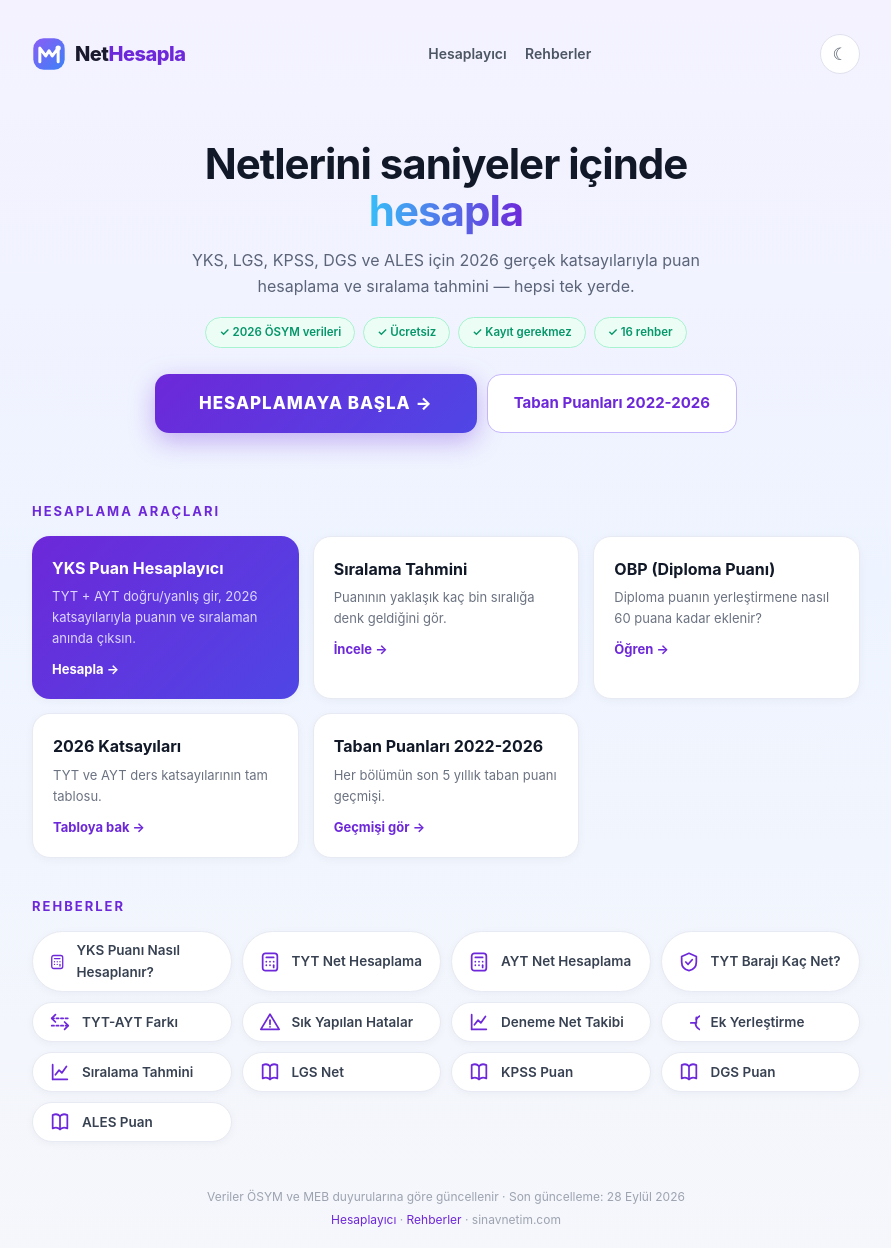
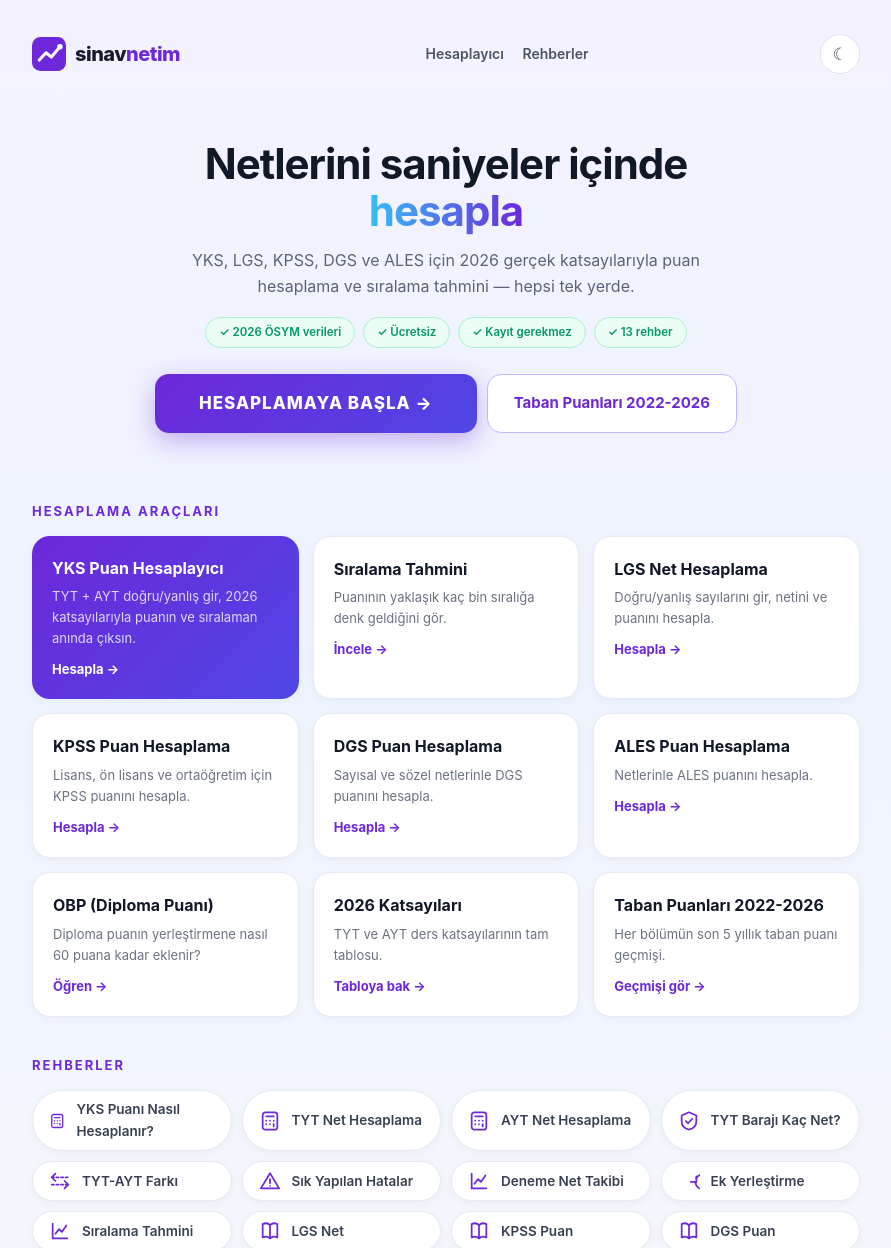
Before and after one commit to mkonline10/sinavnetim, a plain HTML site: page index.html in a window 1280 px wide. Shown: the top 1248 px of the page, without its empty margins (194-1085 px from the left). Drawn offline with Linux system fonts and the light colour scheme.

Commit message:
Add files via upload

```diff
--- a/index.html
+++ b/index.html
@@ -67,6 +67,25 @@
   body.tema-koyu .cta2 { background: #1b1b28; border-color: #4c3a78; color: #c4b5fd; }
   body.tema-koyu .cta2:hover { background: #2b2140; }
 </style>
+<link rel="icon" href="favicon.svg" type="image/svg+xml">
+<link rel="icon" href="favicon-32.png" sizes="32x32" type="image/png">
+<link rel="shortcut icon" href="favicon.ico">
+<link rel="apple-touch-icon" href="apple-touch-icon.png">
+<meta name="theme-color" content="#6d28d9">
+<link rel="canonical" href="https://sinavnetim.com/">
+<meta property="og:type" content="website">
+<meta property="og:site_name" content="sinavnetim.com">
+<meta property="og:locale" content="tr_TR">
+<meta property="og:title" content="sinavnetim.com — YKS, LGS, KPSS Net ve Puan Hesaplama">
+<meta property="og:description" content="YKS, LGS, KPSS, DGS ve ALES net ve puan hesaplama. Ücretsiz, kayıtsız, saniyeler içinde.">
+<meta property="og:url" content="https://sinavnetim.com/">
+<meta property="og:image" content="https://sinavnetim.com/og-image.png">
+<meta property="og:image:width" content="1200">
+<meta property="og:image:height" content="630">
+<meta name="twitter:card" content="summary_large_image">
+<meta name="twitter:title" content="sinavnetim.com — YKS, LGS, KPSS Net ve Puan Hesaplama">
+<meta name="twitter:description" content="Netlerini saniyeler içinde hesapla. Ücretsiz, kayıt gerekmez.">
+<meta name="twitter:image" content="https://sinavnetim.com/og-image.png">
 <meta name="google-site-verification" content="hC3FCywEa1X5X2-nJQ16MJ50VPUu-BHk4L2NOMPrXtA" />
 <script src="https://cdn.counter.dev/script.js" data-id="879c2efc-1b4e-4c6e-af39-744c50ae3f02" data-utcoffset="3"></script>
 </head>
@@ -74,15 +93,12 @@
 <div class="kapsayici">
   <header>
     <a class="logo" href="index.html">
-      <svg width="34" height="34" viewBox="0 0 26 26">
-        <defs><linearGradient id="lg" x1="0" y1="0" x2="1" y2="1">
-          <stop offset="0" stop-color="#8b5cf6"/><stop offset="1" stop-color="#3b82f6"/>
-        </linearGradient></defs>
-        <rect x="1" y="1" width="24" height="24" rx="8" fill="url(#lg)"/>
-        <path d="M6 19 L6 8.5 L10.5 14.5 L13 10.5 L15.5 14.5 L20 8.5 L20 19" stroke="#fff" stroke-width="2.3" fill="none" stroke-linecap="round" stroke-linejoin="round"/>
-        <circle cx="20" cy="8.5" r="2" fill="#fff"/>
+      <svg width="34" height="34" viewBox="0 0 56 56" aria-hidden="true">
+        <rect width="56" height="56" rx="14" fill="#6d28d9"/>
+        <polyline points="12,38 23,26 32,33 46,16" stroke="#fff" stroke-width="5" fill="none" stroke-linecap="round" stroke-linejoin="round"/>
+        <circle cx="46" cy="16" r="4.5" fill="#fff"/>
       </svg>
-      <span style="font-size:20px;font-weight:800;letter-spacing:-0.5px">Net<span style="color:#6d28d9">Hesapla</span></span>
+      <span style="font-size:20px;font-weight:800;letter-spacing:-0.5px">sinav<span style="color:#6d28d9">netim</span></span>
     </a>
     <nav>
       <a href="yks-hesaplama.html">Hesaplayıcı</a>
@@ -98,7 +114,7 @@
       <span>✓ 2026 ÖSYM verileri</span>
       <span>✓ Ücretsiz</span>
       <span>✓ Kayıt gerekmez</span>
-      <span>✓ 16 rehber</span>
+      <span>✓ 13 rehber</span>
     </div>
     <div class="cta-satir">
       <a class="cta" href="yks-hesaplama.html">HESAPLAMAYA BAŞLA →</a>
@@ -117,6 +133,26 @@
       <div class="a-t">Sıralama Tahmini</div>
       <div class="a-d">Puanının yaklaşık kaç bin sıralığa denk geldiğini gör.</div>
       <div class="a-ok">İncele →</div>
+    </a>
+    <a class="arac" href="lgs-net-hesaplama.html">
+      <div class="a-t">LGS Net Hesaplama</div>
+      <div class="a-d">Doğru/yanlış sayılarını gir, netini ve puanını hesapla.</div>
+      <div class="a-ok">Hesapla →</div>
+    </a>
+    <a class="arac" href="kpss-puan-hesaplama.html">
+      <div class="a-t">KPSS Puan Hesaplama</div>
+      <div class="a-d">Lisans, ön lisans ve ortaöğretim için KPSS puanını hesapla.</div>
+      <div class="a-ok">Hesapla →</div>
+    </a>
+    <a class="arac" href="dgs-puan-hesaplama.html">
+      <div class="a-t">DGS Puan Hesaplama</div>
+      <div class="a-d">Sayısal ve sözel netlerinle DGS puanını hesapla.</div>
+      <div class="a-ok">Hesapla →</div>
+    </a>
+    <a class="arac" href="ales-puan-hesaplama.html">
+      <div class="a-t">ALES Puan Hesaplama</div>
+      <div class="a-d">Netlerinle ALES puanını hesapla.</div>
+      <div class="a-ok">Hesapla →</div>
     </a>
     <a class="arac" href="obp-diploma-puani.html">
       <div class="a-t">OBP (Diploma Puanı)</div>
@@ -154,7 +190,11 @@
 
   <footer>
     Veriler ÖSYM ve MEB duyurularına göre güncellenir · Son güncelleme: 28 Eylül 2026<br>
-    <a href="yks-hesaplama.html">Hesaplayıcı</a> · <a href="#rehberler">Rehberler</a> · sinavnetim.com
+    sinavnetim.com resmi bir kurum değildir. Hesaplamalar tahminidir; kesin sonuçlar için ÖSYM ve MEB duyurularını esas alın.<br>
+    <a href="yks-hesaplama.html">Hesaplayıcı</a> · <a href="#rehberler">Rehberler</a> ·
+    <a href="hakkinda.html">Hakkında</a> · <a href="iletisim.html">İletişim</a> ·
+    <a href="gizlilik-politikasi.html">Gizlilik Politikası</a><br>
+    © 2026 sinavnetim.com
   </footer>
 </div>
 <script>
```
